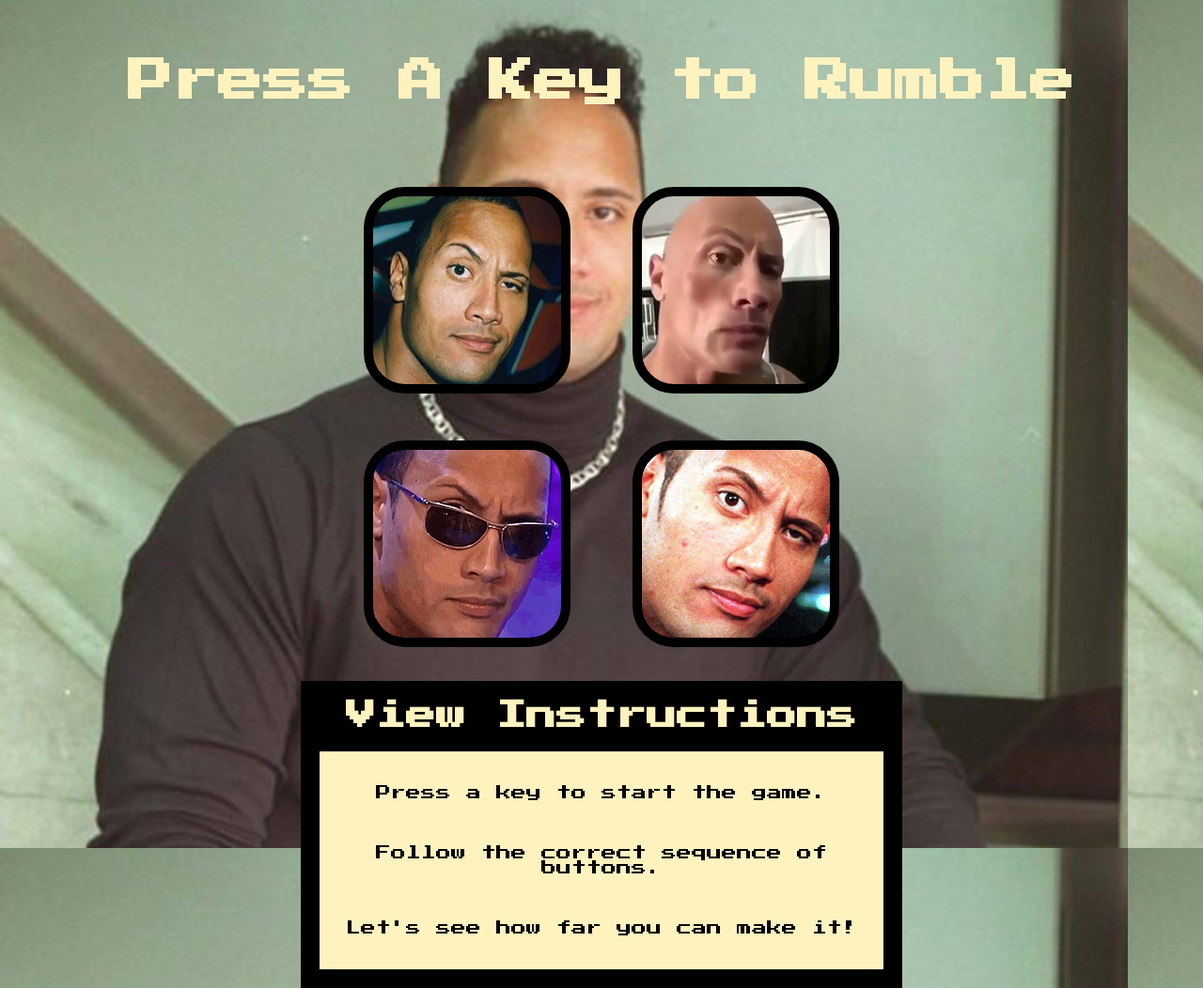
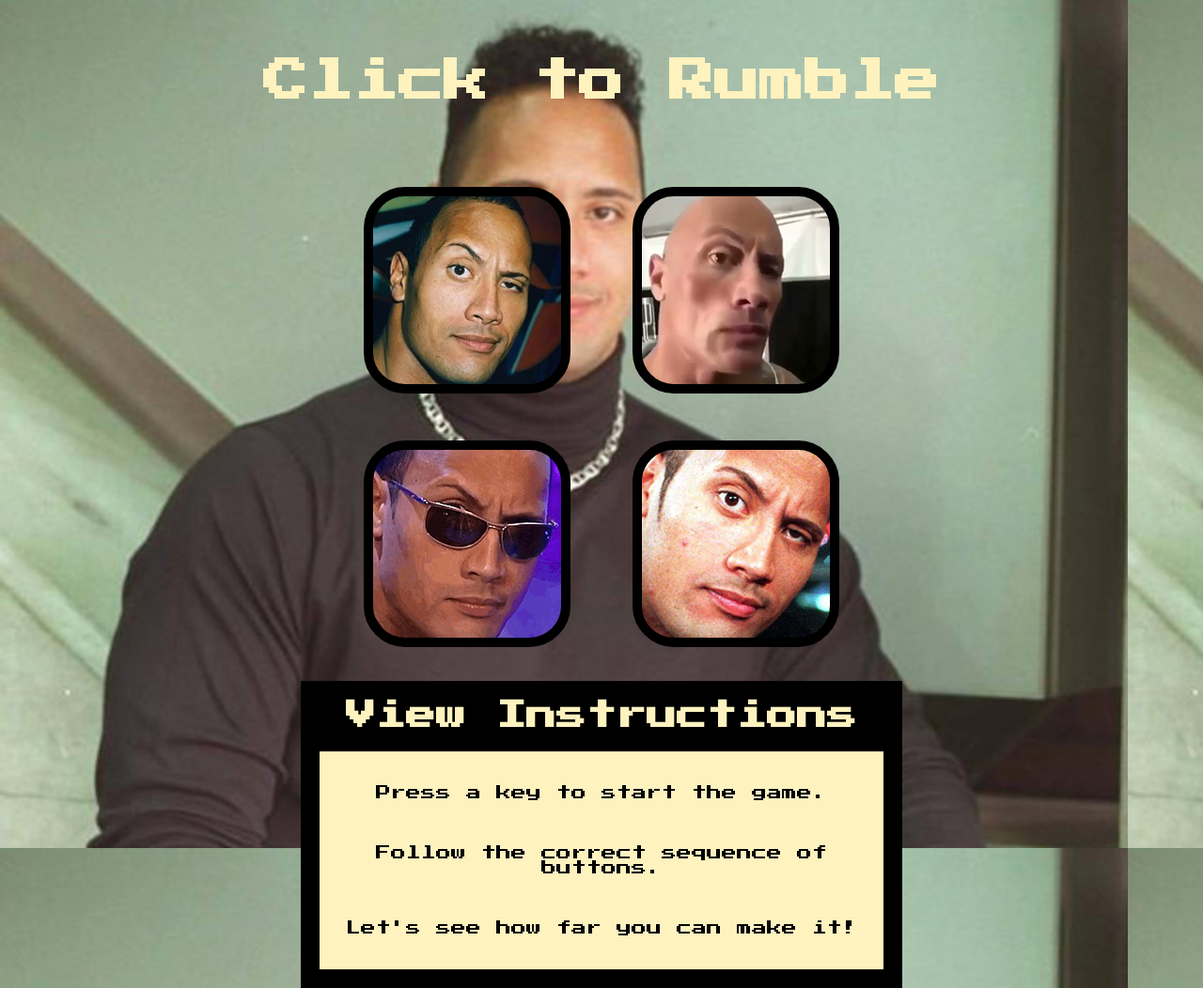
Before and after one commit to borkpelly/memory-game, a plain HTML site: page index.html in a window 1280 px wide. Shown: the whole page at 94% size. Drawn offline with nearby package versions, Linux system fonts and the light colour scheme.

Commit message:
Update index.html

```diff
--- a/index.html
+++ b/index.html
@@ -9,7 +9,7 @@
 </head>
 
 <body>
-  <h1 id="level-title">Press A Key to Rumble</h1>
+  <h1 id="level-title">Click to Rumble</h1>
   <div class="container">
     <div lass="row">
 
```
